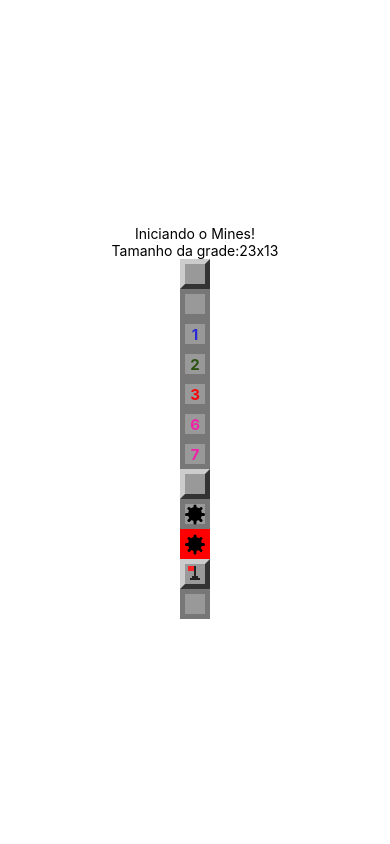
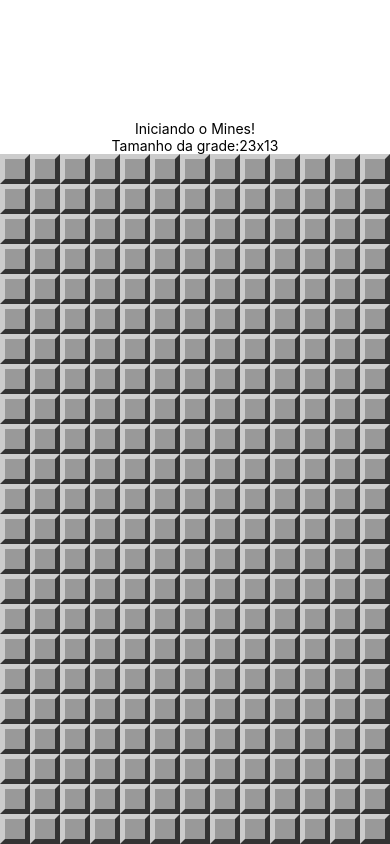
Before and after one commit to Gattekaa/curso-react-native-2, a React Native app: screen / in a window 390 px wide. Built offline with nearby package versions, Linux system fonts and the light colour scheme.

Commit message:
minefield component

```diff
--- a/App.js
+++ b/App.js
@@ -1,9 +1,31 @@
 import { StatusBar } from 'expo-status-bar';
 import { StyleSheet, Text, View } from 'react-native';
 import params from './src/params';
-import Field from './src/components/Field';
+import MineField from './src/components/MineField';
+import { createMinedBoard } from './src/functions';
+import { Component } from 'react';
 
-export default function App() {
+export default class App extends Component {
+
+  constructor(props) {
+    super(props)
+    this.state = this.createState()
+  }
+  minesAmount = () => {
+    const cols = params.getColumnsAmount()
+    const rows = params.getRowsAmmount()
+    return Math.ceil(cols * rows * params.difficultLevel)
+  }
+
+  createState = () => {
+    const cols = params.getColumnsAmount()
+    const rows = params.getRowsAmmount()
+    return {
+      board: createMinedBoard(rows, cols, this.minesAmount())
+    }
+  }
+
+  render() {
     return (
       <View style={styles.container}>
         <Text>Iniciando o Mines!</Text>
@@ -11,20 +33,12 @@
           Tamanho da grade:
           {`${params.getRowsAmmount()}x${params.getColumnsAmount()}`}
         </Text>
-      <Field />
-      <Field opened />
-      <Field opened nearMines={1} />
-      <Field opened nearMines={2} />
-      <Field opened nearMines={3} />
-      <Field opened nearMines={6} />
-      <Field opened nearMines={7} />
-      <Field mined />
-      <Field mined opened />
-      <Field mined opened exploded />
-      <Field flagged />
-      <Field flagged opened />
+        <View style={styles.board}>
+          <MineField board={this.state.board} />
+        </View>
       </View>
     );
+  }
 }
 
 const styles = StyleSheet.create({
@@ -32,6 +46,10 @@
     flex: 1,
     backgroundColor: '#fff',
     alignItems: 'center',
-    justifyContent: 'center',
+    justifyContent: 'flex-end',
   },
+  board: {
+    alignItems: 'center',
+    backgroundColor: '#AAA'
+  }
 });
--- /dev/null
+++ b/src/components/MineField.js
@@ -0,0 +1,19 @@
+import React from "react";
+import { View, StyleSheet } from 'react-native'
+import Field from './Field'
+
+export default props => {
+  const rows = props.board.map((row, r) => {
+    const columns = row.map((field, c) => {
+      return <Field {...field} key={c} />
+    })
+    return <View key={r} style={{flexDirection: 'row'}}>{columns}</View>
+  })
+  return <View style={styles.container}>{rows}</View>
+}
+
+const styles = StyleSheet.create({
+  container: {
+    backgroundColor: '#EEE',
+  }
+})
```
Lines whose indentation alone changed are shown as unchanged.
